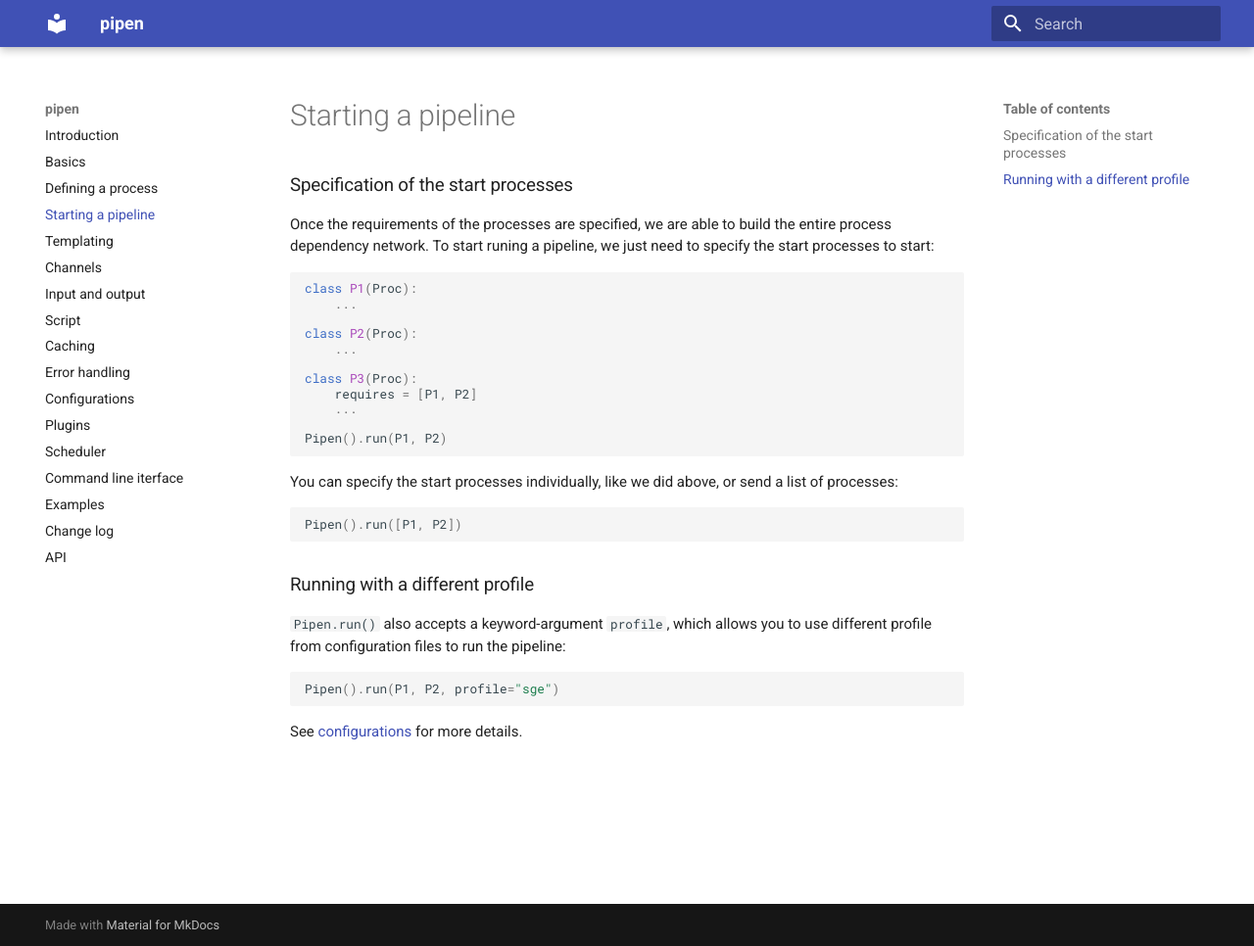
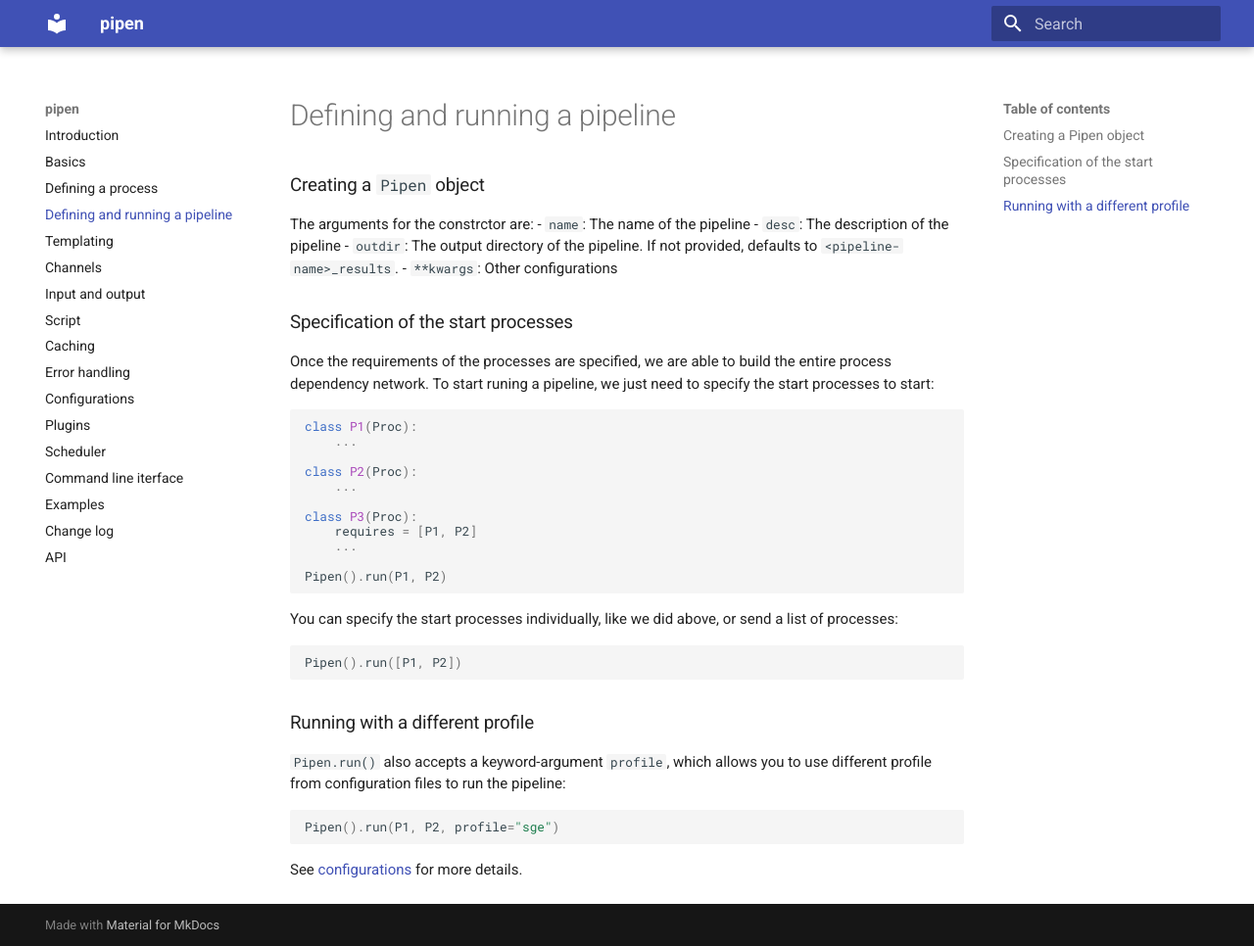
Before and after one commit to pwwang/pipen, an MkDocs documentation site: the page built from docs/running.md, in a window 1280 px wide and 966 px high. Shown: the whole window at 98% size. Built offline with MkDocs 1.6.1 and Material for MkDocs 9.7.7, drawn with Linux system fonts in a browser that asks for light colours.

```diff
--- a/docs/configurations.md
+++ b/docs/configurations.md
@@ -4,8 +4,8 @@
 There are two levels of configuration items in `pipen`: pipeline level and process level.
 
 There are only 3 configuration items at pipeline level:
-- `loglevel`: The logging level for the logger
-- `workdir`: Where the metadata and intermediate files are saved for the pipeline
+- `loglevel`: The logging level for the logger (Default: `"info"`)
+- `workdir`: Where the metadata and intermediate files are saved for the pipeline (Default: `./.pipen`)
 - `plugins`: The plugins to be enabled or disabled for the pipeline
 
 These items cannot be set or changed at process level.
--- a/docs/starting.md
+++ b/docs/running.md
@@ -1,3 +1,11 @@
+
+## Creating a `Pipen` object
+
+The arguments for the constrctor are:
+- `name`: The name of the pipeline
+- `desc`: The description of the pipeline
+- `outdir`: The output directory of the pipeline. If not provided, defaults to `<pipeline-name>_results`.
+- `**kwargs`: Other configurations
 
 ## Specification of the start processes
 
--- a/mkdocs.yml
+++ b/mkdocs.yml
@@ -16,7 +16,7 @@ nav:
     - 'Introduction': 'index.md'
     - 'Basics': 'basics.md'
     - 'Defining a process': 'defining-proc.md'
-    - 'Starting a pipeline': 'starting.md'
+    - 'Defining and running a pipeline': 'running.md'
     - 'Templating': 'templating.md'
     - 'Channels': 'channels.md'
     - 'Input and output': 'input-output.md'
```
Also changed, not shown: docs/cli.md (+4 -0 lines), docs/plugin.md (+2 -0 lines), 5 other files.
